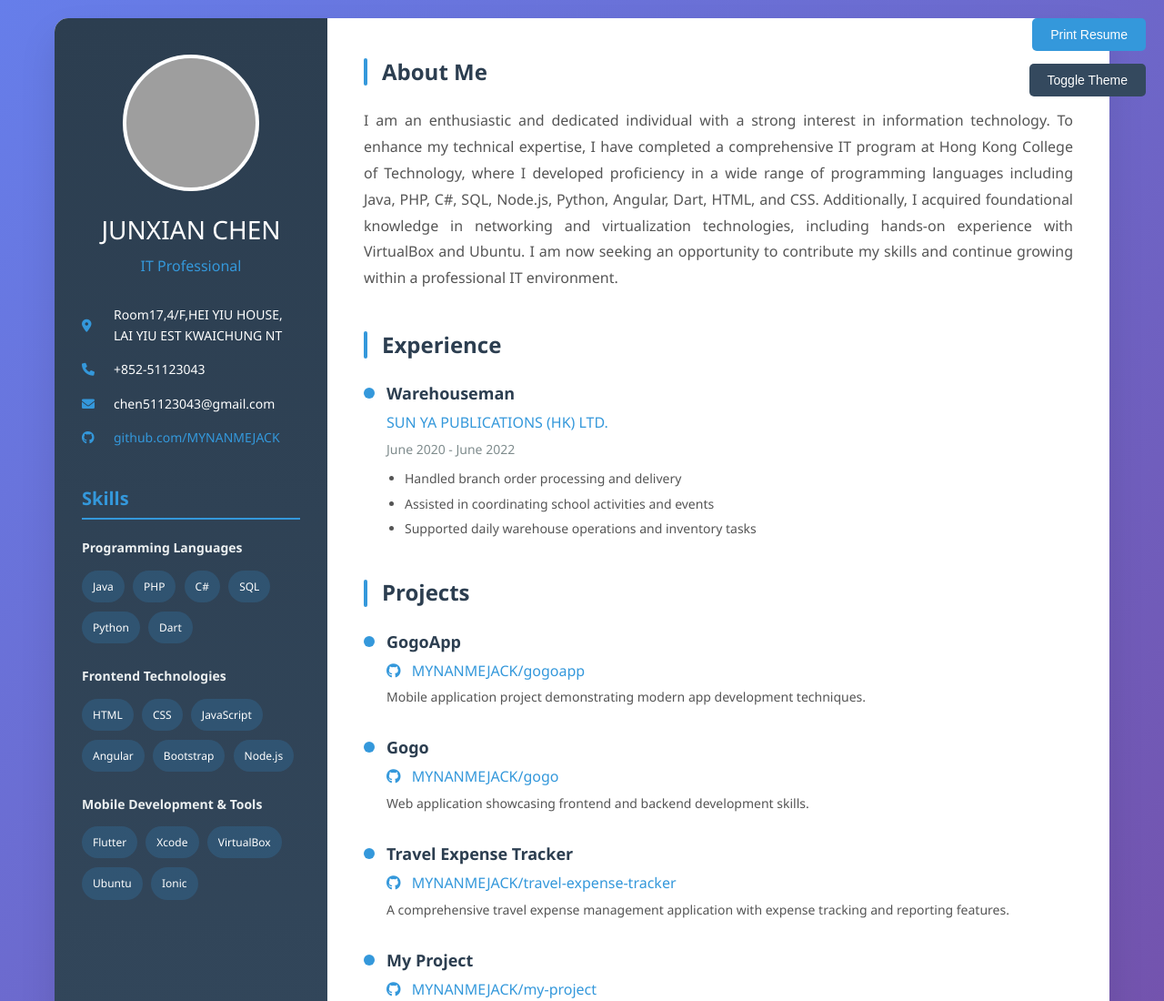
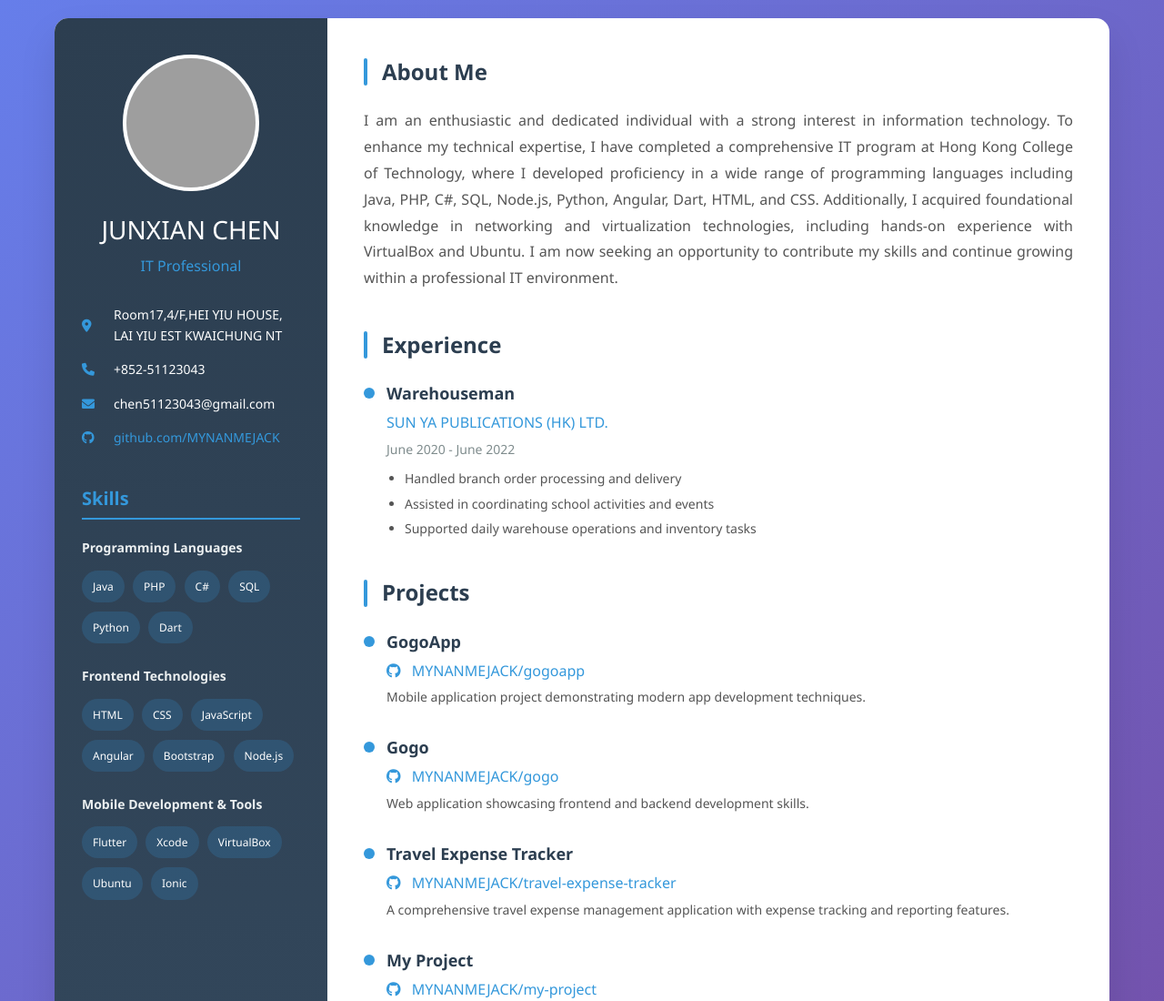
Before and after one commit to MYNANMEJACK/cv-website, a plain HTML site: page cv.html in a window 1280 px wide. Shown: the top 1100 px of the page at 91% size. Drawn offline with Linux system fonts and the light colour scheme; grey boxes are pictures that could not be loaded.

```diff
--- a/cv.html
+++ b/cv.html
@@ -463,73 +463,6 @@
             sections.forEach(section => {
                 observer.observe(section);
             });
-
-            // Add print functionality
-            const printButton = document.createElement('button');
-            printButton.textContent = 'Print Resume';
-            printButton.style.cssText = `
-                position: fixed;
-                top: 20px;
-                right: 20px;
-                background: #3498db;
-                color: white;
-                border: none;
-                padding: 10px 20px;
-                border-radius: 5px;
-                cursor: pointer;
-                font-size: 14px;
-                z-index: 1000;
-                transition: background 0.3s ease;
-            `;
-
-            printButton.addEventListener('mouseover', function() {
-                this.style.background = '#2980b9';
-            });
-
-            printButton.addEventListener('mouseout', function() {
-                this.style.background = '#3498db';
-            });
-
-            printButton.addEventListener('click', function() {
-                window.print();
-            });
-
-            document.body.appendChild(printButton);
-
-            // Add theme toggle functionality
-            const themeButton = document.createElement('button');
-            themeButton.textContent = 'Toggle Theme';
-            themeButton.style.cssText = `
-                position: fixed;
-                top: 70px;
-                right: 20px;
-                background: #34495e;
-                color: white;
-                border: none;
-                padding: 10px 20px;
-                border-radius: 5px;
-                cursor: pointer;
-                font-size: 14px;
-                z-index: 1000;
-                transition: background 0.3s ease;
-            `;
-
-            themeButton.addEventListener('click', function() {
-                const body = document.body;
-                const sidebar = document.querySelector('.sidebar');
-
-                if (body.style.background.includes('#667eea')) {
-                    // Switch to dark theme
-                    body.style.background = 'linear-gradient(135deg, #2c3e50 0%, #34495e 100%)';
-                    sidebar.style.background = 'linear-gradient(180deg, #1a252f 0%, #2c3e50 100%)';
-                } else {
-                    // Switch back to original theme
-                    body.style.background = 'linear-gradient(135deg, #667eea 0%, #764ba2 100%)';
-                    sidebar.style.background = 'linear-gradient(180deg, #2c3e50 0%, #34495e 100%)';
-                }
-            });
-
-            document.body.appendChild(themeButton);
         });
     </script>
 </body>
```
